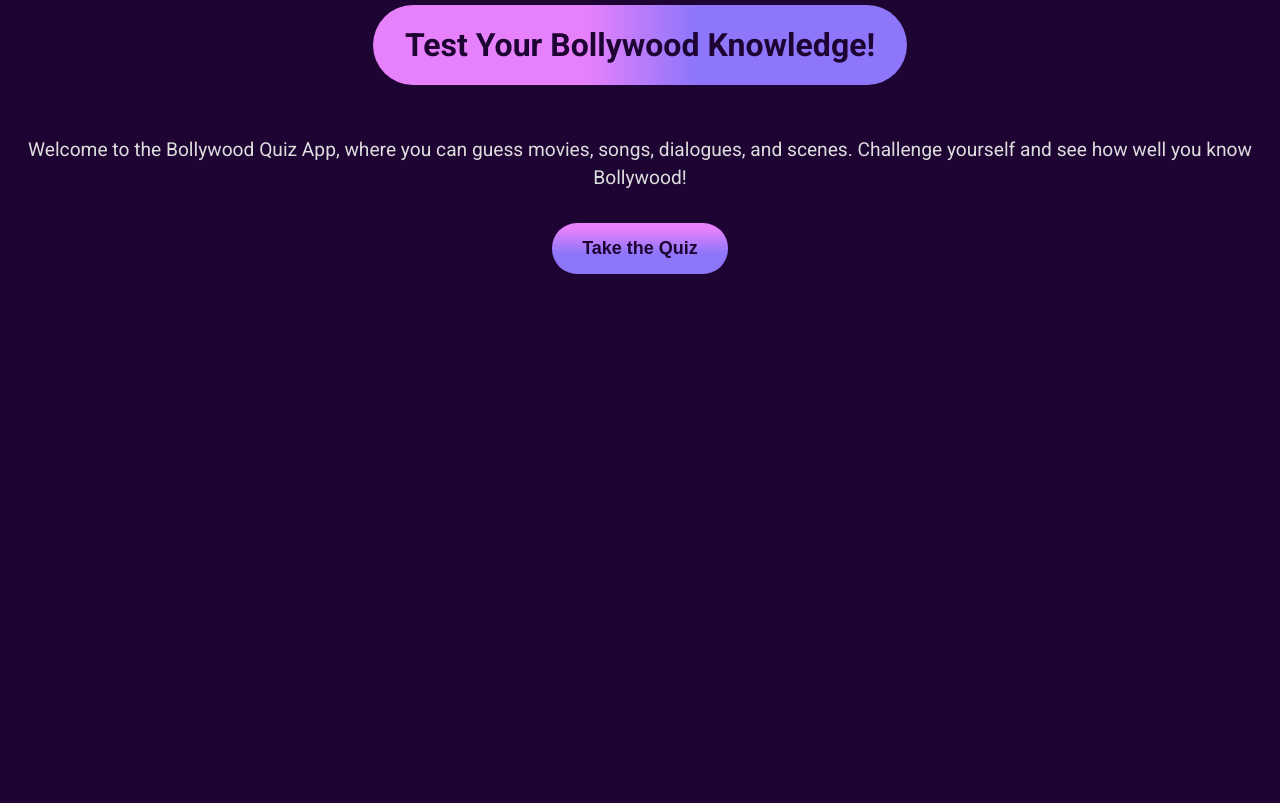
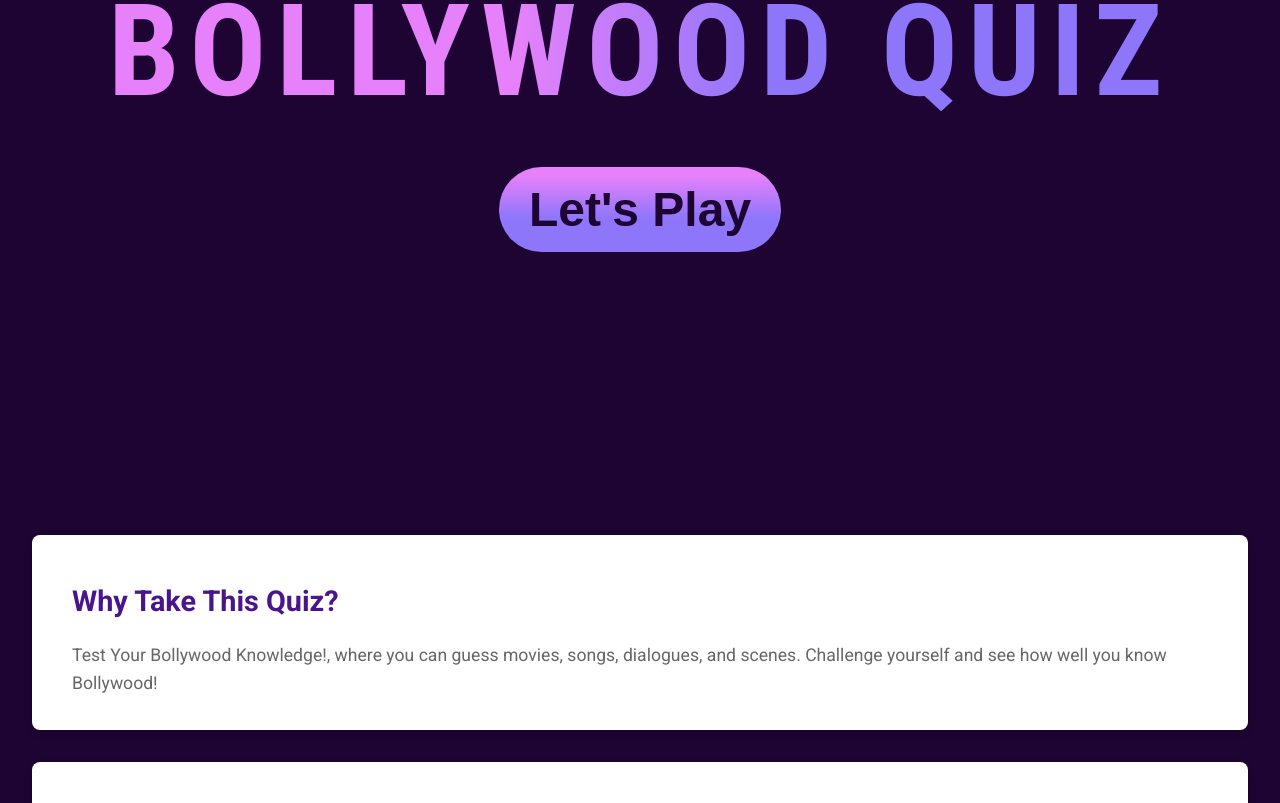
Before and after one commit to ms-tech-geek/quiz-app, a React (Vite) app: page / in a window 1280 px wide. Shown: the part 297-1100 px from the top of the page. Before the commit the page ends 800 px from the top, so only its background shows below. Built offline with nearby package versions, Linux system fonts and the light colour scheme.

Commit message:
restyle home page

```diff
--- a/src/components/Home/Home.css
+++ b/src/components/Home/Home.css
@@ -14,7 +14,7 @@
 .home-header h1 {
   font-family: 'Roboto Condensed', sans-serif;
   font-weight: bold;
-  font-size: 2.2rem;
+  font-size: 8rem;
   letter-spacing: 0.6rem;
   margin: 0;
   text-transform: uppercase;
@@ -32,30 +32,15 @@
   justify-content: center;
 }
 
-.home-welcome h2 {
-  font-size: 2em;
-  margin: 0 auto 2rem auto;
-  padding: 1rem 2rem;
-  background: linear-gradient(90deg, #e781fb 40%, #8e76fa 60%);
-  border-radius: 50px;
-  max-width: fit-content;
-}
-
-.home-welcome p {
-  font-size: 1.2em;
-  color: #ddd;
-  margin-bottom: 30px;
-}
-
 .start-quiz-button {
   background: linear-gradient(180deg, #e781fb 10%, #8e76fa 60%);
   color: #1d0433;
   font-weight: 700;
   padding: 15px 30px;
   border: none;
-  border-radius: 25px;
+  border-radius: 100px;
   cursor: pointer;
-  font-size: 18px;
+  font-size: 3rem;
   text-decoration: none;
   transition: background-color 0.3s;
 }
@@ -66,11 +51,12 @@
 }
 
 .home-info {
-  padding: 40px 20px;
+  padding: 1rem 2.5rem;
   border-radius: 8px;
-  max-width: 600px;
   box-shadow: 0 4px 8px rgba(0, 0, 0, 0.1);
   color: #333;
+  background-color: white;
+  margin: 2rem 2rem;
 }
 
 .home-info h3 {
--- a/src/components/Home/Home.jsx
+++ b/src/components/Home/Home.jsx
@@ -11,22 +11,16 @@ const Home = () => {
           <header className="home-header">
             <h1>BOLLYWOOD QUIZ</h1>
           </header>
-          <h2>Test Your Bollywood Knowledge!</h2>
-          <p>
-            Welcome to the Bollywood Quiz App, where you can guess movies,
-            songs, dialogues, and scenes. Challenge yourself and see how well
-            you know Bollywood!
-          </p>
           <Link to="/categories">
-            <button className="start-quiz-button">Take the Quiz</button>
+            <button className="start-quiz-button">Let's Play</button>
           </Link>
         </section>
-        {/* Temporarily disable this feature */}
-        {/* <section className="home-info">
+        <section className="home-info">
           <h3>Why Take This Quiz?</h3>
           <p>
-            Think you're a Bollywood buff? Put your knowledge to the test and
-            prove your movie mastery with our exciting quiz!
+            Test Your Bollywood Knowledge!, where you can guess movies, songs,
+            dialogues, and scenes. Challenge yourself and see how well you know
+            Bollywood!
           </p>
         </section>
         <section className="home-info">
@@ -37,7 +31,7 @@ const Home = () => {
             <li>Recognize the movie from an iconic scene image.</li>
             <li>Name the song from a memorable video clip.</li>
           </ul>
-        </section> */}
+        </section>
       </main>
     </div>
   );
```
